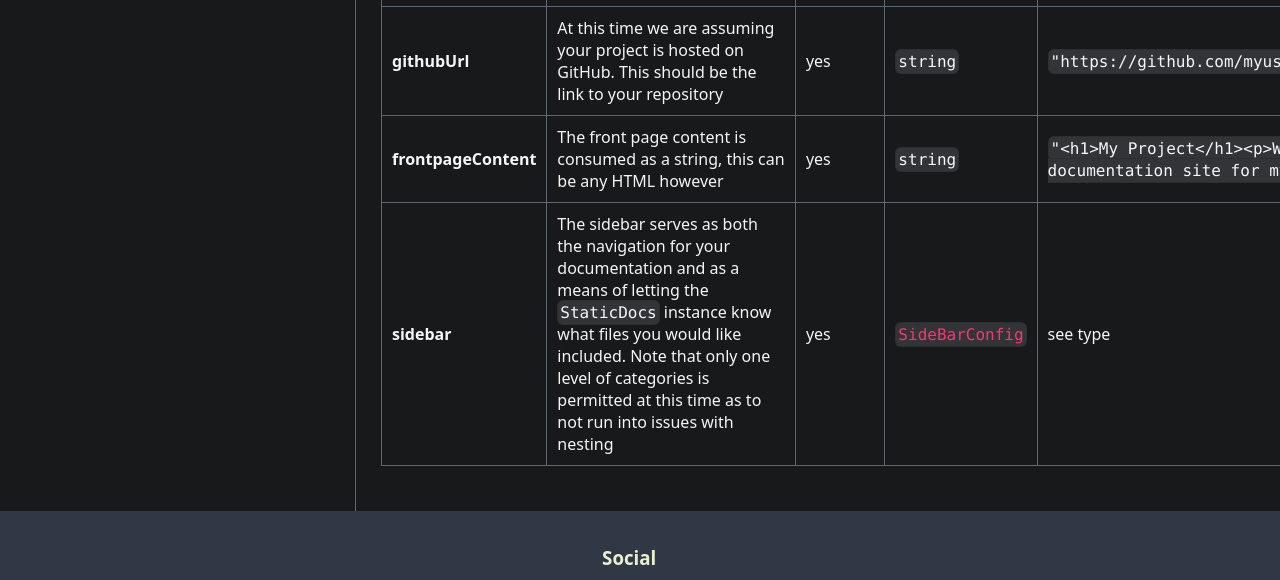
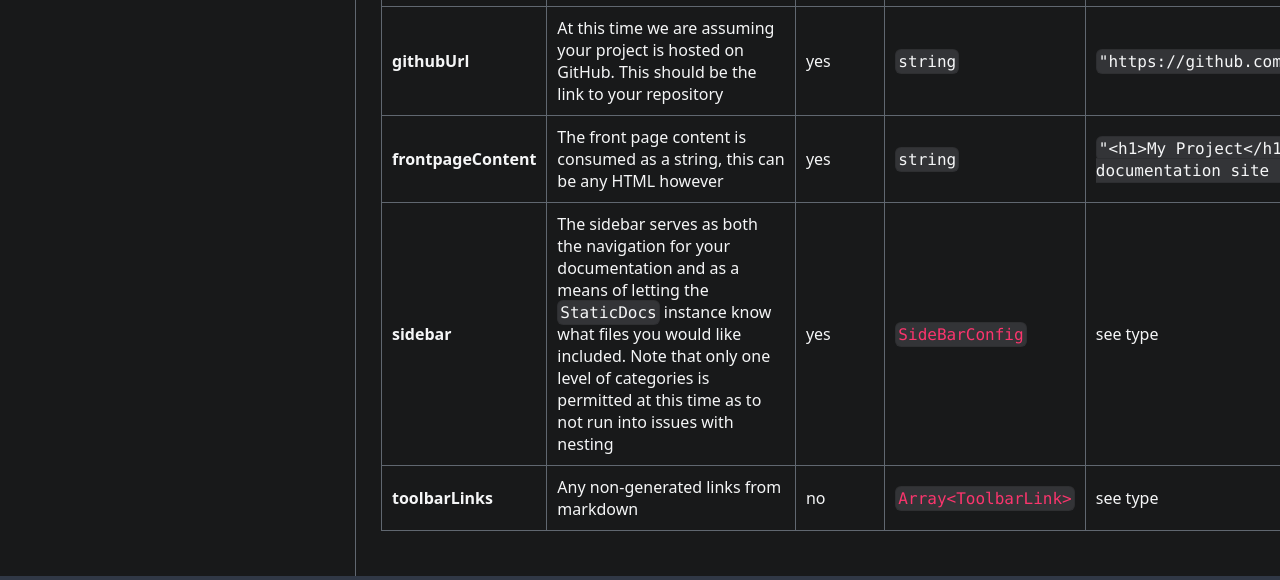
Before and after one commit to janechu/static-docs, a plain HTML site: page docs/configuration/index.html in a window 1280 px wide. Shown: the part 918-1498 px from the top of the page. Drawn offline with Linux system fonts and the light colour scheme.

Commit message:
Deploying to gh-pages from @ janechu/static-docs@db4727dada5dcc8402a3d8478e4e00db4783c3d9 🚀

```diff
--- a/docs/configuration/index.html
+++ b/docs/configuration/index.html
@@ -403,6 +403,7 @@
                         Docs
                     </a>
                 </li>
+
             </ul>
         </div>
         <div class="section">
@@ -595,6 +596,13 @@ staticDocs.generate();
 <td><a href="https://github.com/janechu/static-docs/blob/main/src/sidebar.ts"><code>SideBarConfig</code></a></td>
 <td>see type</td>
 </tr>
+<tr>
+<td><strong>toolbarLinks</strong></td>
+<td>Any non-generated links from markdown</td>
+<td>no</td>
+<td><a href="https://github.com/janechu/static-docs/blob/main/src/index.ts"><code>Array&lt;ToolbarLink&gt;</code></a></td>
+<td>see type</td>
+</tr>
 </tbody></table>
 </div>
                     <div class="index"></div>
```
Also changed, not shown: docs/getting-started/index.html (+1 -0 lines), docs/integrations/github-pages/index.html (+1 -0 lines), docs/integrations/index.html (+1 -0 lines), docs/introduction/index.html (+1 -0 lines), index.html (+1 -0 lines).
